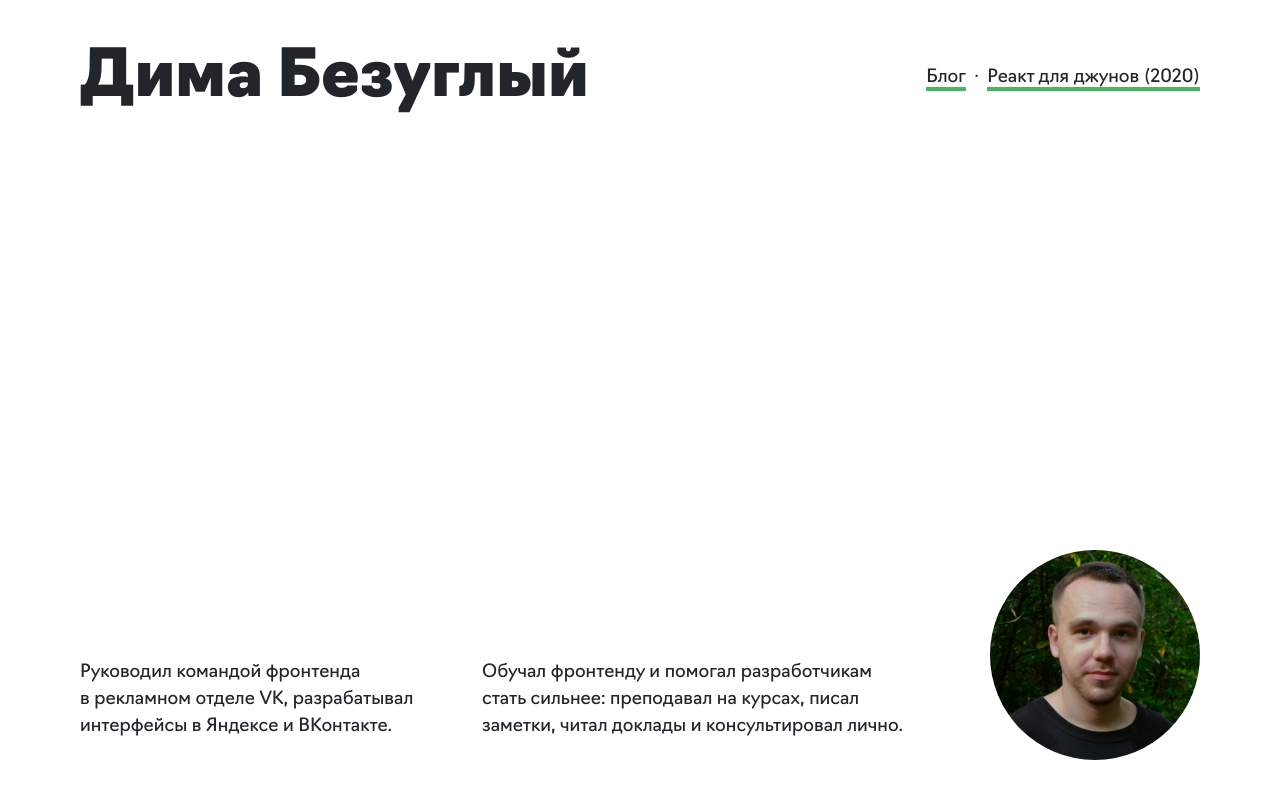
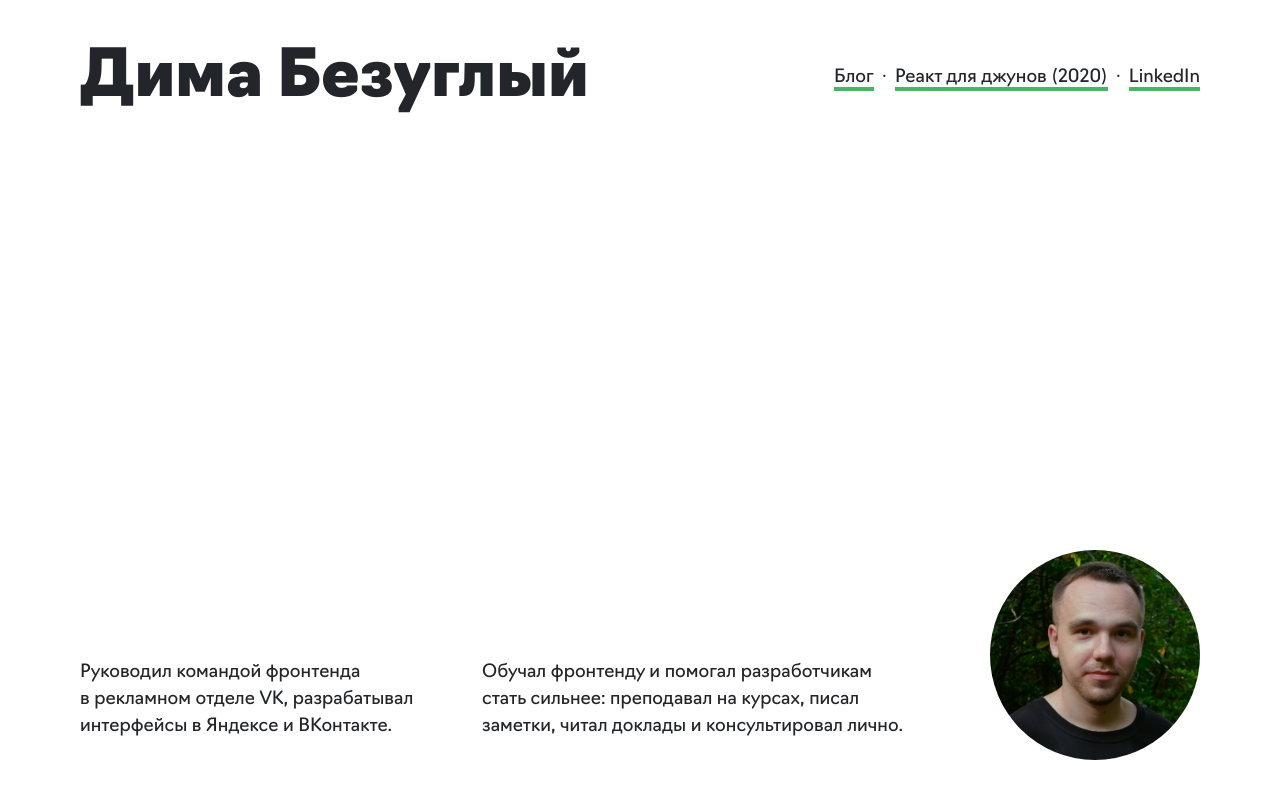
Before and after one commit to shalfey41/bezugly, a Next.js app: page / in a window 1280 px wide. Built offline with nearby package versions, Linux system fonts and the light colour scheme.

Commit message:
Добавил ссылку на LinkedIn

```diff
--- a/components/NavList/NavList.tsx
+++ b/components/NavList/NavList.tsx
@@ -42,6 +42,17 @@ export const NavList: FC<Props> = ({ className }) => {
             </a>
           </Link>
         </li>
+        <li className={style.navListItem}>
+          <Link href="https://www.linkedin.com/in/bezugly/" target="_blank" passHref>
+            <a
+              className={classnames(theme.link, style.navListItemLink, {
+                [style.navListItemLinkActive]: isReactCourse,
+              })}
+            >
+              <span className={!isReactCourse ? theme.linkUnderline : ''}>LinkedIn</span>
+            </a>
+          </Link>
+        </li>
       </ul>
     </nav>
   )
```
